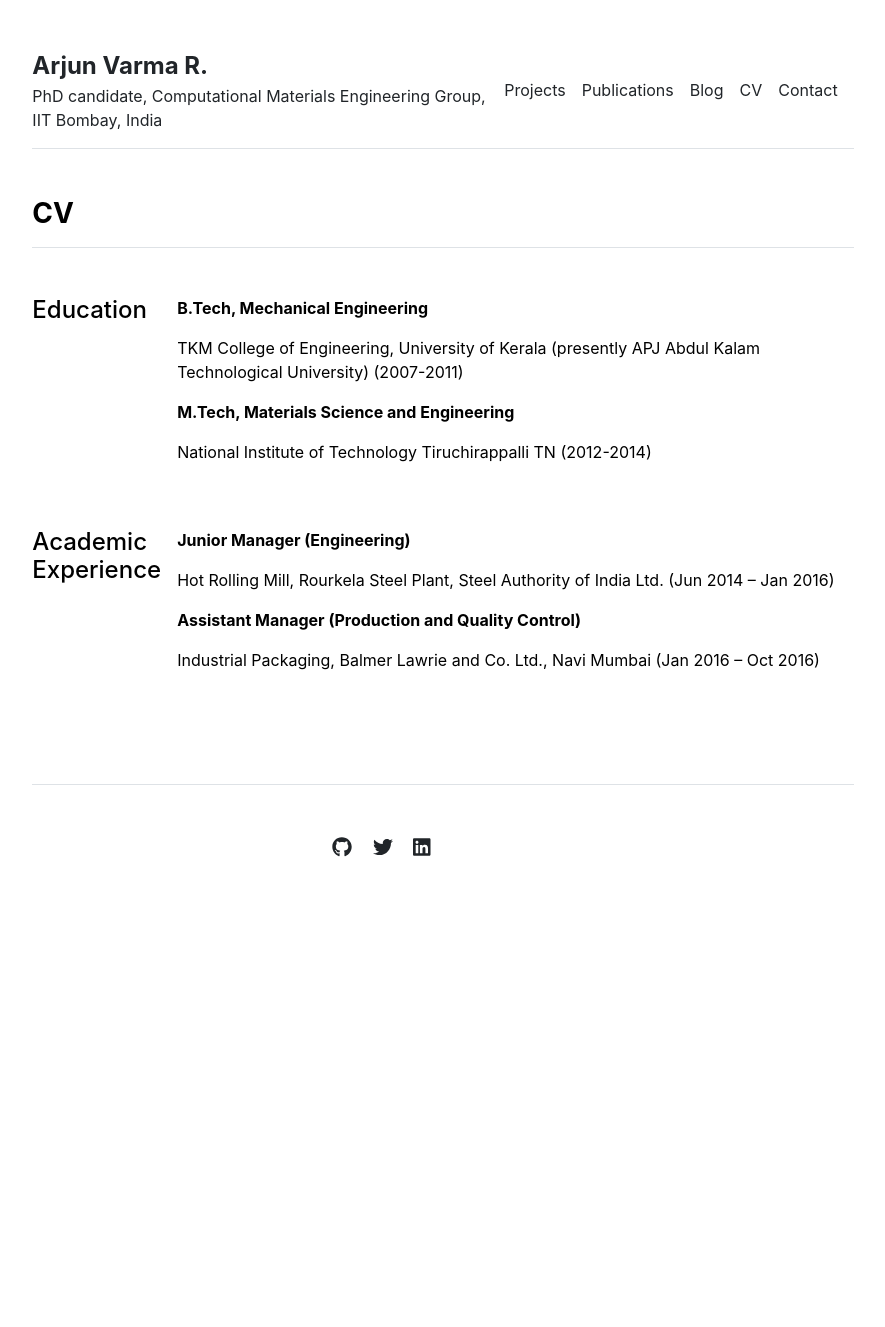
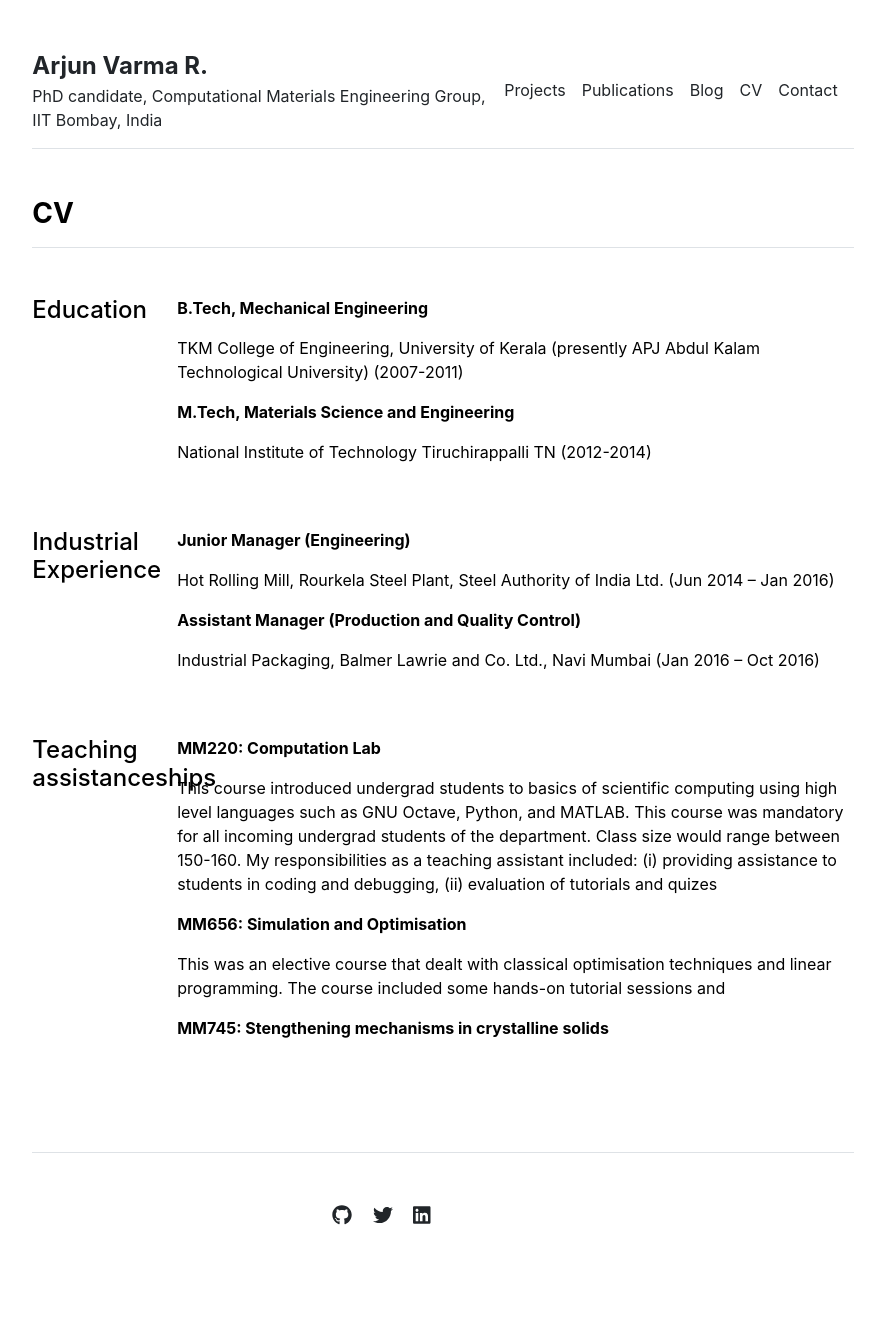
Before and after one commit to arjunvarmar/arjun-academic, a Jekyll site: the page built from cv.md, in a window 1280 px wide. Shown: the whole page, without its empty margins (197-1082 px from the left). Built offline with Jekyll 4.4.1, drawn with Linux system fonts in a browser that asks for light colours; before the commit the page ends 959 px from its top, so only the background shows below that.

Commit message:
Project details + Some TA experience

```diff
--- a/_data/cv/academic-experience.yml
+++ b/_data/cv/academic-experience.yml
@@ -1,5 +1,15 @@
-- title: 'Junior Manager (Engineering)'
-  description: 'Hot Rolling Mill, Rourkela Steel Plant, Steel Authority of India Ltd. (Jun 2014 – Jan 2016)'
+- title: 'MM220: Computation Lab'
+  description: 'This course introduced undergrad students to basics of scientific computing
+  using high level languages such as GNU Octave, Python, and MATLAB. This course was mandatory
+  for all incoming undergrad students of the department. Class size would range between 150-160.
+  My responsibilities   as a teaching assistant included:
+  (i) providing assistance to students in coding and debugging,
+  (ii) evaluation of tutorials and quizes'
 
-- title: 'Assistant Manager (Production and Quality Control)'
-  description: 'Industrial Packaging, Balmer Lawrie and Co. Ltd., Navi Mumbai (Jan 2016 – Oct 2016)'
+- title: 'MM656: Simulation and Optimisation'
+  description: 'This was an elective course that dealt with classical optimisation techniques
+  and linear programming. The course included some hands-on tutorial sessions and '
+
+
+- title: 'MM745: Stengthening mechanisms in crystalline solids '
+  description: ''
--- /dev/null
+++ b/_data/cv/industrial-experience.yml
@@ -0,0 +1,5 @@
+- title: 'Junior Manager (Engineering)'
+  description: 'Hot Rolling Mill, Rourkela Steel Plant, Steel Authority of India Ltd. (Jun 2014 – Jan 2016)'
+
+- title: 'Assistant Manager (Production and Quality Control)'
+  description: 'Industrial Packaging, Balmer Lawrie and Co. Ltd., Navi Mumbai (Jan 2016 – Oct 2016)'
--- a/_data/settings.yml
+++ b/_data/settings.yml
@@ -11,8 +11,7 @@ projects:
    effect of dislocations in phase separation, nucleation and precipitate
    dissolution in binary systems. Solutes in alloys have a strain
    field around them due to the size difference between the atoms. When
-   solutes encounter a dislocation,  ',
-  }
+   solutes encounter a dislocation,  ' }
 
 courses:
 - {name: 'Vector Calculus', url: 'vector-calculus'}
--- a/_layouts/cv.html
+++ b/_layouts/cv.html
@@ -20,7 +20,18 @@ layout: default
     </div>
     <div class="row g-5 mb-5">
       <div class="col-md-2">
-        <h4>Academic Experience</h4>
+        <h4>Industrial Experience</h4>
+      </div>
+      <div class="col-md-10">
+        {% for section in site.data.cv.industrial-experience %}
+          <p class="fw-bold">{{ section.title }}</p>
+          <p>{{ section.description }}</p>
+        {% endfor %}
+      </div>
+    </div>
+    <div class="row g-5 mb-5">
+      <div class="col-md-2">
+        <h4>Teaching assistanceships</h4>
       </div>
       <div class="col-md-10">
         {% for section in site.data.cv.academic-experience %}
@@ -30,4 +41,6 @@ layout: default
       </div>
     </div>
   </div>
+
+
 </div>
--- a/_layouts/projects.html
+++ b/_layouts/projects.html
@@ -8,7 +8,8 @@ layout: default
 {% for person in site.data.settings.projects %}
 <div class="row g-5 mb-5">
   <div class="col-md-6">
-    <h5>{{ person.title }}</h5>
+    <h5>{{ projects.title }}</h5>
+    <p>{{ projects.description }}<p>
    <!-- <p>Email: {{ person.email }}</p>
    <p>Phone: {{ person.phone }}</p>
     <p><a href="{{ site.github.url }}/people/{{ person.url }}">More info</a></p>
```
